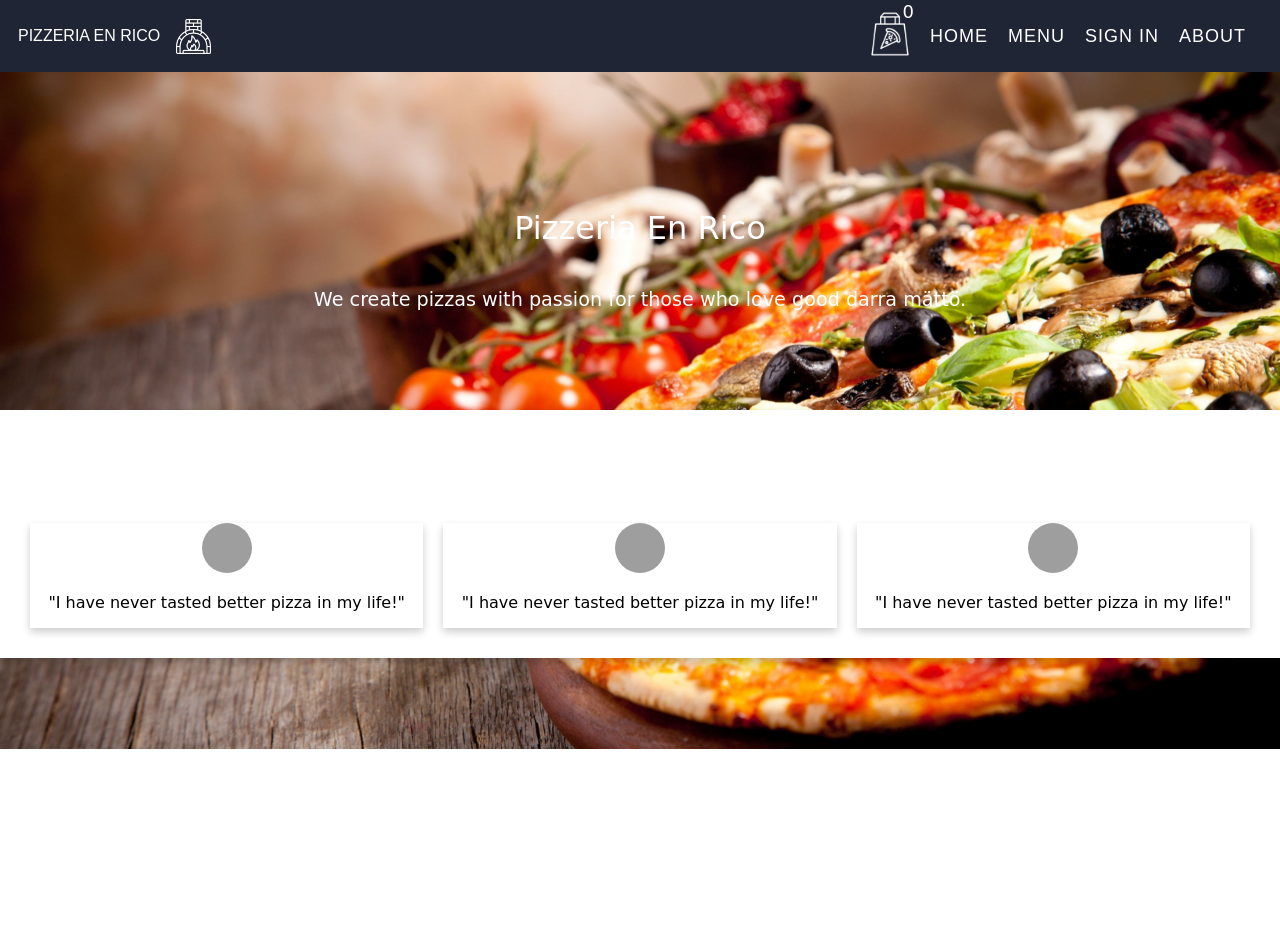
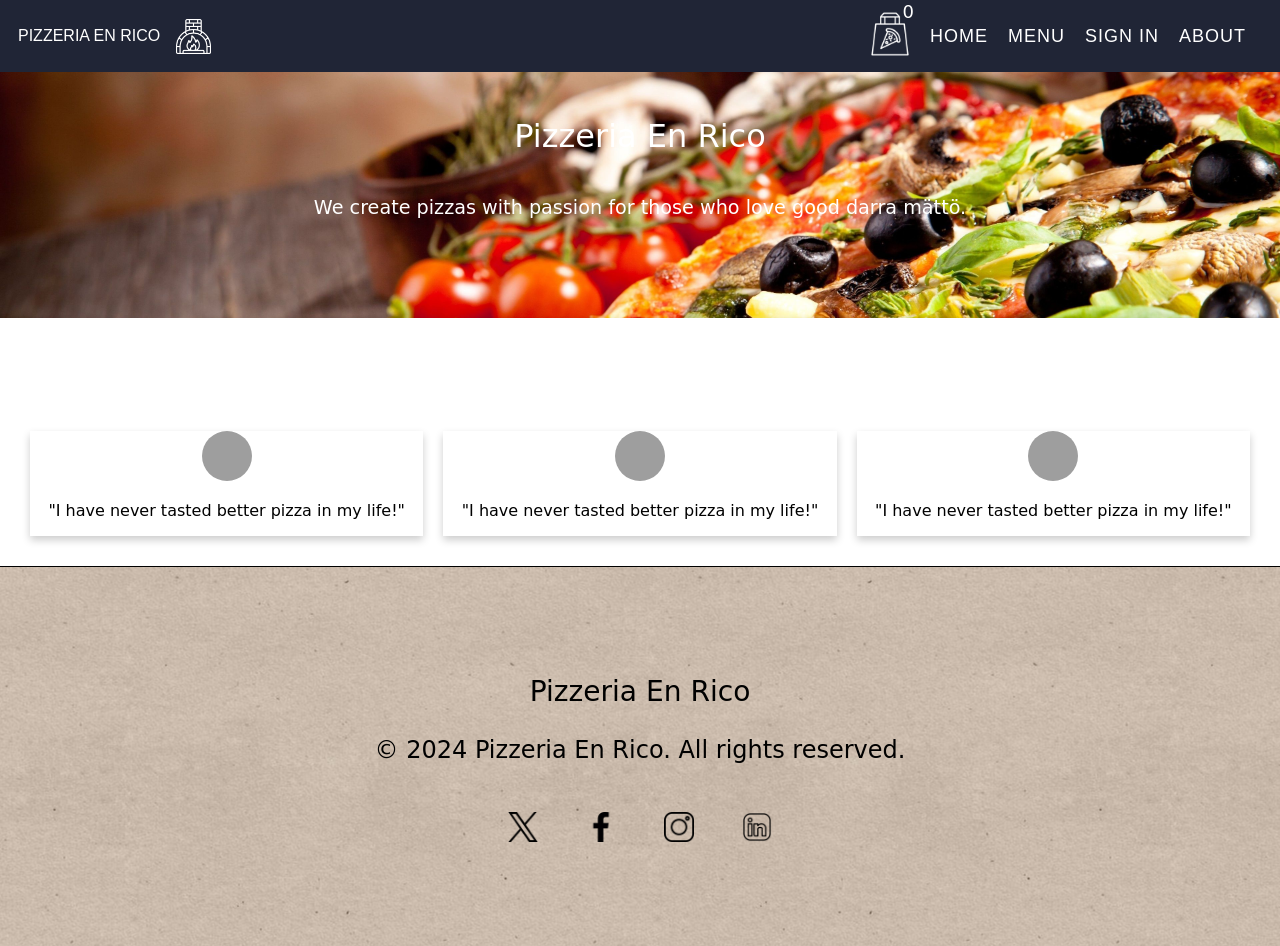
Before and after one commit to SamuliLam/webproject-pizzeria, a plain HTML site: page index.html in a window 1280 px wide. Before the commit the page ends 800 px from the top, so only its background shows below. Drawn offline with Linux system fonts and the light colour scheme; grey boxes are pictures that could not be loaded; a web font is replaced by a local one.

Commit message:
Footerin korjaus ja iconien tulo maailmaan, footerin siirtäminen jokaiseen sivuun missä tarvitaan sekä fontin korjaukset.

```diff
--- a/css/main.css
+++ b/css/main.css
@@ -1,4 +1,4 @@
-@import url("https://fonts.googleapis.com/css2?family=Poppins:ital,wght@0,100;0,200;0,300;0,400;0,500;0,600;0,700;0,800;0,900;1,100;1,200;1,300;1,400;1,500;1,600;1,700;1,800;1,900&display=swap");
+@import url("https://fonts.googleapis.com/css2?family=Lugrasimo:ital,wght@0,100;0,200;0,300;0,400;0,500;0,600;0,700;0,800;0,900;1,100;1,200;1,300;1,400;1,500;1,600;1,700;1,800;1,900&display=swap");
 
 * {
     font-family: "Lugrasimo", cursive;
@@ -123,7 +123,13 @@
 }
 
 footer {
-    margin-top: auto;
+    background-image: url(/media/footer-image.jpg);
+    background-repeat: repeat;
+    background-position: center;
+    color: black;
+    padding: 5rem;
+    font-size: 1.5rem;
+    border-top: solid 1px black;
 }
 
 #main-nav-links, #side-bar-links {
@@ -167,6 +173,20 @@
     cursor: pointer;
 }
 
+#social-icons {
+    display: flex;
+    flex-direction: row;
+    align-content: center;
+    justify-content: center;
+}
+
+#social-icons img {
+    height: 30px;
+    width: auto;
+    margin: 1em 1em;
+    cursor: pointer;
+}
+
 /* Responsive styles */
 
 @media screen and (max-width: 768px) {
--- a/css/menu.css
+++ b/css/menu.css
@@ -2,15 +2,7 @@
     all: initial;
 }
 
-footer {
-    background-image: url(/media/footer-image.jpg);
-    background-repeat: repeat;
-    background-position: center;
-    color: black;
-    padding: 5rem;
-    font-size: 1.5rem;
-    border-top: solid 1px black;
-}
+
 
 #menu {
     box-shadow: 0px -25px 20px -20px rgba(0, 0, 0, 0.45);
--- a/index.html
+++ b/index.html
@@ -68,10 +68,17 @@
         </ul>
     </nav>
 
-    <footer>
-        <div class="footer-content">
-            <p>© 2024 Pizzeria En Rico. All rights reserved.</p>
+<footer>
+    <div class="footer-content">
+        <h3>Pizzeria En Rico</h3>
+        <p>© 2024 Pizzeria En Rico. All rights reserved.</p>
+        <div id="social-icons">
+            <img src="/media/twitter.png" alt="X">
+            <img src="/media/facebook-app-symbol.png" alt="F">
+            <img src="/media/instagram.png" alt="I">
+            <img src="/media/business.png" alt="In">
         </div>
-    </footer>
+    </div>
+</footer>
 </body>
 </html>
```
Also changed, not shown: about.html (+6 -0 lines), menu.html (+6 -0 lines), media/business.png (added), media/facebook-app-symbol.png (added), media/instagram.png (added), media/twitter.png (added).
